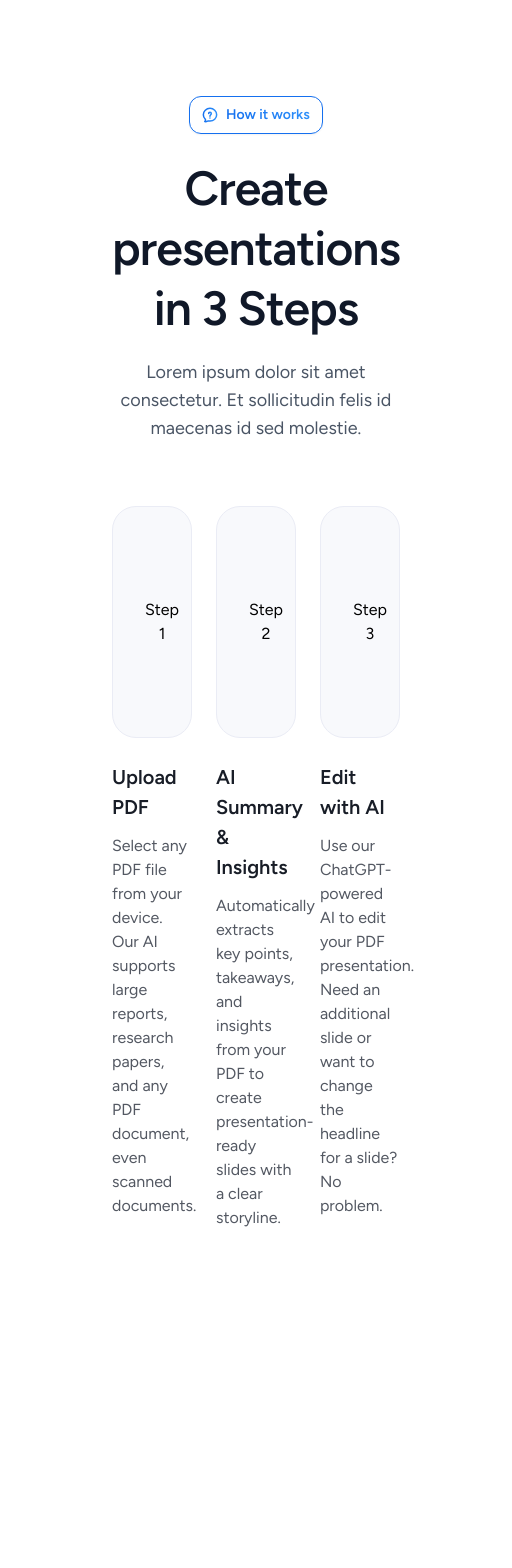
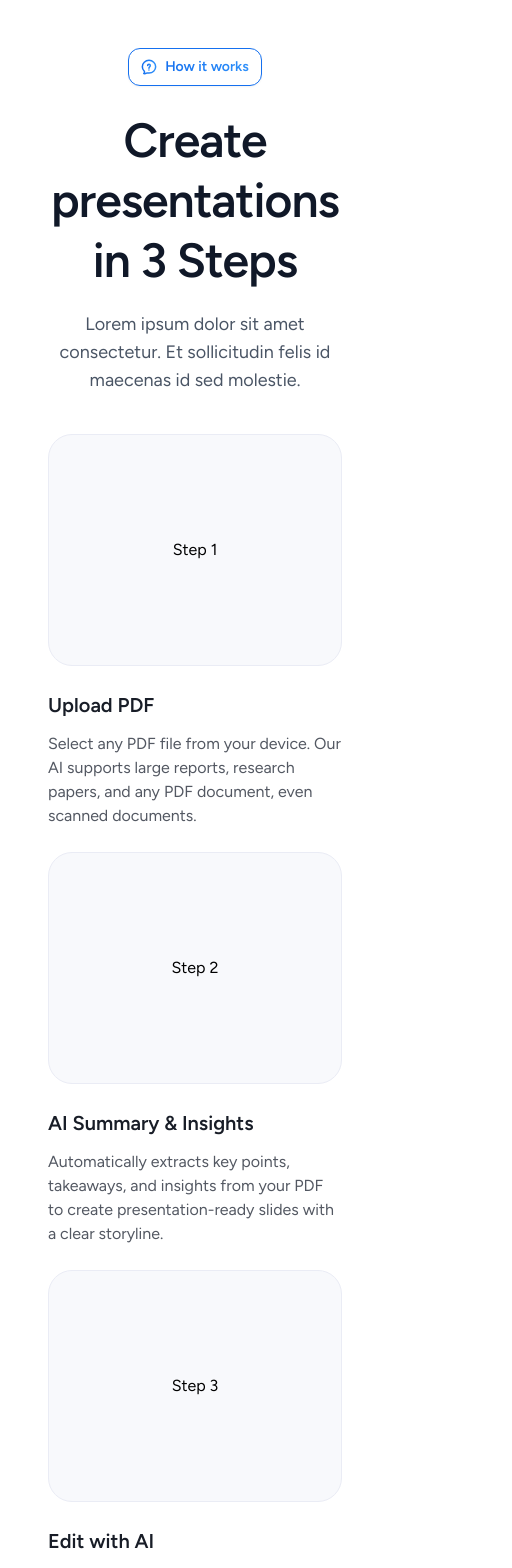
Before and after one commit to johnnygerard/slidespeak-section, a Next.js app: page / in a window 390 px wide. Shown: the top 1568 px of the page, 512 px wide, since content can reach past the window. Before the commit the page ends 1326 px from the top, so only its background shows below. Built offline with nearby package versions, Linux system fonts and the light colour scheme.

Commit message:
feat: make ProcessSection responsive

```diff
--- a/src/components/process-section.tsx
+++ b/src/components/process-section.tsx
@@ -32,7 +32,13 @@ const steps: Array<{
 ];
 
 export const ProcessSection: FC = () => (
-  <section className="space-y-16 px-20 py-24 text-center">
+  <section
+    className={tw([
+      "space-y-10 text-center md:space-y-16",
+      "px-4 sm:px-8 md:px-20",
+      "py-12 md:py-24",
+    ])}
+  >
     <div className={sectionContainerStyles}>
       <Badge
         icon="/assets/images/icons/bubble-chat-question.svg"
@@ -48,7 +54,13 @@ export const ProcessSection: FC = () => (
         </p>
       </hgroup>
     </div>
-    <ol className={tw(sectionContainerStyles, "grid grid-cols-3 gap-6")}>
+    <ol
+      className={tw(
+        sectionContainerStyles,
+        "grid gap-6",
+        "grid-cols-1 md:grid-cols-2 lg:grid-cols-3",
+      )}
+    >
       {steps.map(({ content, title, description }, index) => (
         <li key={index}>
           <ProcessStep title={title} description={description}>
```
